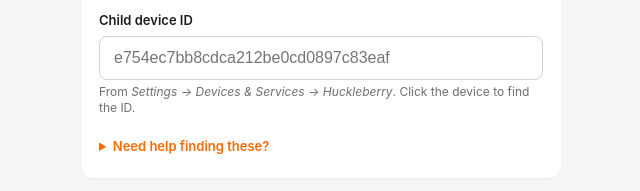
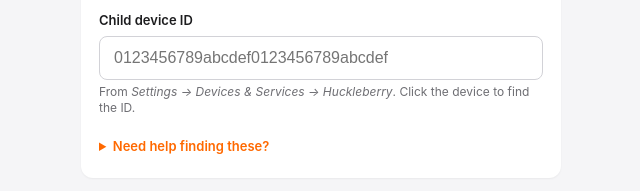
Before and after one commit to michaellunzer/babystonefruit, a website: page config/config.html in a window 1280 px wide. Shown: the part 444-635 px from the top of the page, 319-959 px from the left. Drawn offline with Linux system fonts and the light colour scheme.

Commit message:
Anonymize Child device ID placeholder in config page
The placeholder happened to be my own real device ID copied from an
earlier debugging round. Swap for an obviously-fake but format-accurate
32-char hex string.

```diff
--- a/config/config.html
+++ b/config/config.html
@@ -137,7 +137,7 @@
     <div class="hint">From <em>HA Profile → Security → Long-Lived Access Tokens</em>. Stored only on this phone.</div>
 
     <label for="kidDeviceId">Child device ID</label>
-    <input id="kidDeviceId" type="text" autocomplete="off" autocapitalize="none" autocorrect="off" placeholder="e754ec7bb8cdca212be0cd0897c83eaf">
+    <input id="kidDeviceId" type="text" autocomplete="off" autocapitalize="none" autocorrect="off" placeholder="0123456789abcdef0123456789abcdef">
     <div class="hint">From <em>Settings → Devices &amp; Services → Huckleberry</em>. Click the device to find the ID.</div>
 
     <details>
```
